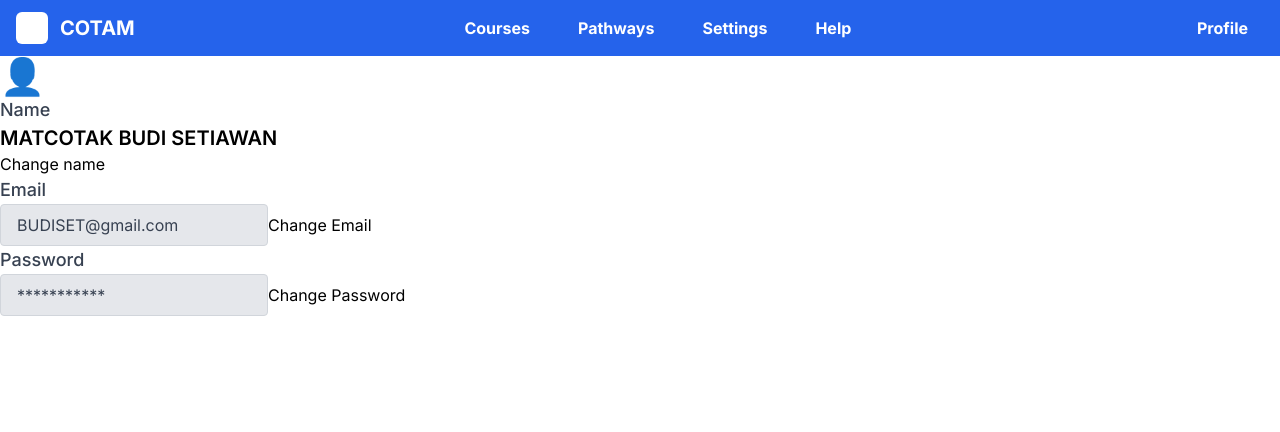
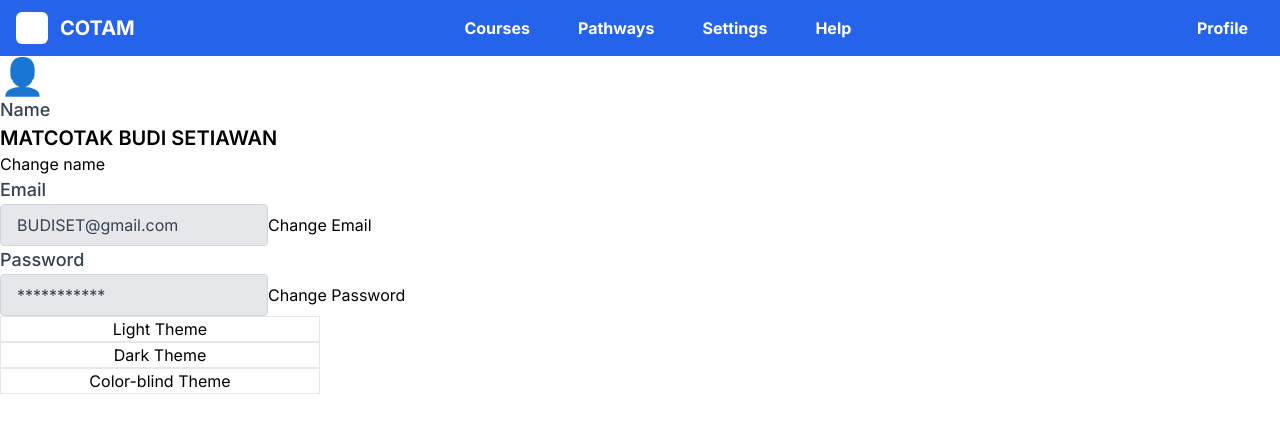
Before and after one commit to unsw-cse-comp99-3900/capstone-project-3900w09bscoutsregiment, a Next.js app in the folder frontend/: page /settings in a window 1280 px wide. Shown: the top 432 px of the page. Built offline with nearby package versions, Linux system fonts and the light colour scheme.

Commit message:
added toggle to settings page

```diff
--- a/frontend/src/app/(dashboard)/settings/page.jsx
+++ b/frontend/src/app/(dashboard)/settings/page.jsx
@@ -1,4 +1,4 @@
-
+import ThemeToggle from "@/app/Components/ThemeToggle"
 const Settings = () => {
   return (
     <div className="bg-white">
@@ -18,7 +18,7 @@ const Settings = () => {
         <input type="text" value="***********" disabled className="bg-gray-200 text-gray-700 border border-gray-300 rounded py-2 px-4"/>
         <button>Change Password</button>
       </div>
-
+      <ThemeToggle />
     </div>
 
   )
--- a/frontend/src/app/Components/ThemeToggle.js
+++ b/frontend/src/app/Components/ThemeToggle.js
@@ -6,10 +6,10 @@ const ThemeToggle = () => {
   const { theme, toggleTheme } = useTheme();
 
   return (
-    <div>
-      <button onClick={() => toggleTheme('light')}>Light Theme</button>
-      <button onClick={() => toggleTheme('dark')}>Dark Theme</button>
-      <button onClick={() => toggleTheme('color-blind')}>Color-blind Theme</button>
+    <div className='flex flex-col'>
+      <button className='border w-1/4' onClick={() => toggleTheme('light')}>Light Theme</button>
+      <button className='border w-1/4' onClick={() => toggleTheme('dark')}>Dark Theme</button>
+      <button className='border w-1/4' onClick={() => toggleTheme('color-blind')}>Color-blind Theme</button>
     </div>
   );
 };
--- a/frontend/src/app/context/ThemeContext.jsx
+++ b/frontend/src/app/context/ThemeContext.jsx
@@ -15,6 +15,7 @@ export const ThemeProvider = ({ children }) => {
   }, []);
 
   const toggleTheme = (newTheme) => {
+    console.log(newTheme);
     setTheme(newTheme);
     localStorage.setItem('theme', newTheme);
     document.documentElement.className = newTheme;
--- a/frontend/src/app/globals.css
+++ b/frontend/src/app/globals.css
@@ -37,3 +37,17 @@
     /* background-repeat: no-repeat; */
     background-position: center;
 }
+
+.dark {
+  --color-bkg: #1a202c;
+  --color-bkg-light: #2d3748;
+  --color-bkg-lighter: #4a5568;
+  --color-bkg-lightest: #718096;
+}
+
+:root[theme="dark"] {
+  --color-bkg: #1a202c;
+  --color-bkg-light: #2d3748;
+  --color-bkg-lighter: #4a5568;
+  --color-bkg-lightest: #718096;
+}
```
